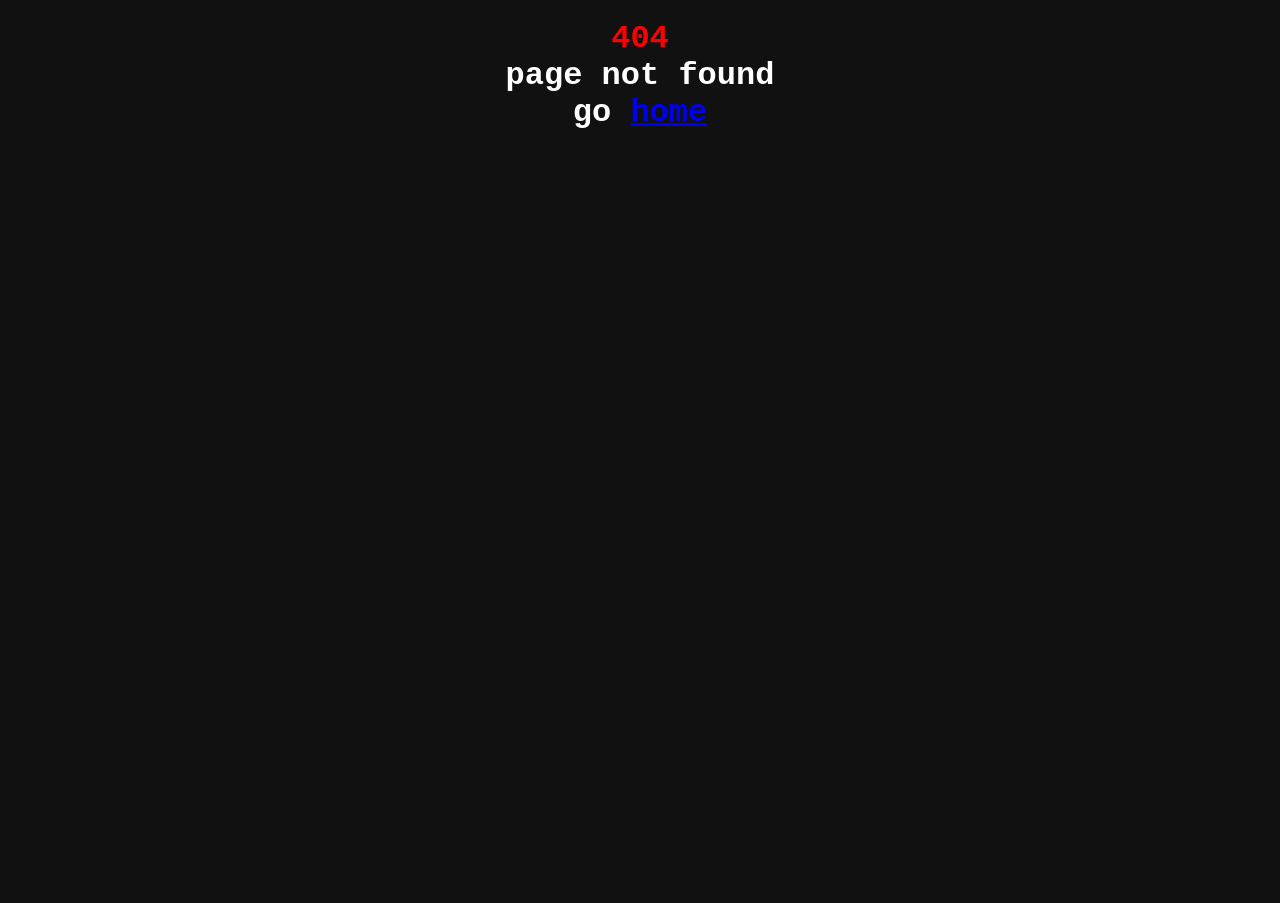
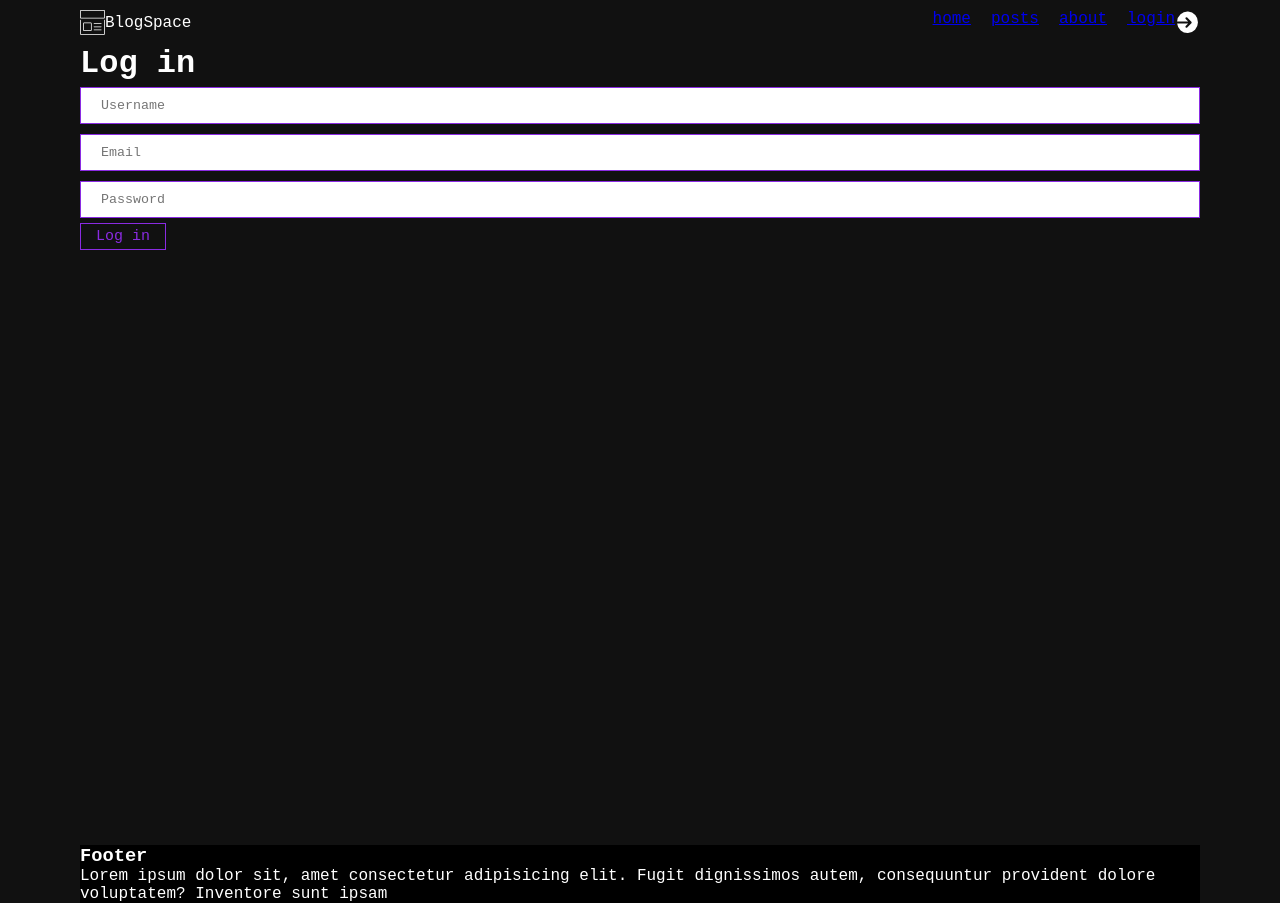
Before and after one commit to nessframe/BlogSpace, a React (Create React App) app: page /login in a window 1280 px wide. Before the commit this address had no page. Before the commit the page ends 800 px from the top, so only its background shows below. Built offline with nearby package versions, Linux system fonts and the light colour scheme.

Commit message:
implemented: authorization

```diff
--- a/src/App.js
+++ b/src/App.js
@@ -1,10 +1,18 @@
 import "./styles/App.css"
 import Routing from "./routing/Routing";
+import {AuthContext} from "./context/context";
+import {useState} from "react";
 
 function App() {
 
+    const [isAuth, setAuth] = useState(false)
     return (
-        <Routing />
+        <AuthContext.Provider value={{
+            isAuth,
+            setAuth,
+        }}>
+            <Routing />
+        </AuthContext.Provider>
     );
 }
 
--- a/src/Routing/Routing.jsx
+++ b/src/Routing/Routing.jsx
@@ -1,4 +1,4 @@
-import React from 'react';
+import React, {useContext} from 'react';
 import {createBrowserRouter, RouterProvider} from "react-router-dom";
 import Root from "./routes/Root";
 import Error from "./routes/Error";
@@ -6,8 +6,13 @@ import Home from "./routes/Home";
 import Posts from "./routes/Posts";
 import About from "./routes/About";
 import PostIdPage from "./routes/PostIdPage";
+import Login from "./routes/Login";
+import {AuthContext} from "../context/context";
+import Authorized from "./routes/Authorized";
 
 const Routing = () => {
+
+    const {isAuth} = useContext(AuthContext)
 
     const router = createBrowserRouter([
         {
@@ -34,6 +39,10 @@ const Routing = () => {
                 {
                     path: 'about',
                     element: <About />
+                },
+                {
+                    path: 'login',
+                    element: isAuth === false ? <Login /> : <Authorized />
                 }
             ]
         }
--- /dev/null
+++ b/src/Routing/routes/Authorized.jsx
@@ -0,0 +1,29 @@
+import React, {useContext} from 'react';
+import MyButton from "../../components/UI/button/MyButton";
+import {AuthContext} from "../../context/context";
+
+const Authorized = () => {
+
+    const {setAuth} = useContext(AuthContext)
+    const name = localStorage.getItem('name')
+    const email = localStorage.getItem('email')
+
+    const logout = () => {
+        localStorage.clear()
+        setAuth(false)
+    }
+
+    return (
+        <div>
+            <h1>hey {name}!</h1>
+            <br/> <br/> <br/>
+            <h1>you authorized:</h1>
+            <p>name: {name}</p>
+            <p>email: {email}</p>
+            <br/>
+            <MyButton onClick={logout}>log out</MyButton>
+        </div>
+    );
+};
+
+export default Authorized;
--- /dev/null
+++ b/src/Routing/routes/Login.jsx
@@ -0,0 +1,88 @@
+import React, {useContext, useEffect, useState} from 'react';
+import MyInput from "../../components/UI/input/MyInput";
+import MyButton from "../../components/UI/button/MyButton";
+import { AuthContext } from "../../context/context";
+
+const Login = () => {
+    const { setAuth } = useContext(AuthContext);
+
+    const [name, setName] = useState('');
+    const [email, setInputEmail] = useState('');
+    const [password, setPassword] = useState('');
+    const [errors, setErrors] = useState({ name: '', email: '', password: '' });
+
+    const validateForm = () => {
+        let valid = true;
+        let errors = {};
+
+        if (name.length < 4) {
+            errors.name = 'Username must be at least 4 characters long.';
+            valid = false;
+        }
+
+        const emailPattern = /^[^\s@]+@[^\s@]+\.[^\s@]+$/;
+        if (!emailPattern.test(email)) {
+            errors.email = 'Please enter a valid email address. example: user@gmail.com';
+            valid = false;
+        }
+
+        if (password.length < 8) {
+            errors.password = 'Password must be at least 8 characters long.';
+            valid = false;
+        }
+
+        setErrors(errors);
+        return valid;
+    };
+
+    const login = event => {
+        event.preventDefault();
+        if (validateForm()) {
+            setAuth(true);
+
+            localStorage.setItem('auth', 'true');
+            localStorage.setItem('name', name);
+            localStorage.setItem('email', email);
+        }
+    };
+    useEffect(() => {
+        if (localStorage.getItem('auth')) {
+            setAuth(true);
+        }
+    }, []);
+
+    return (
+        <div>
+            <h1>Log in</h1>
+            <form onSubmit={login}>
+                <MyInput
+                    type="text"
+                    placeholder="Username"
+                    onChange={event => setName(event.target.value)}
+                    value={name}
+                />
+                {errors.name && <p style={{color: 'red'}}>{errors.name}</p>}
+
+                <MyInput
+                    type="text"
+                    placeholder="Email"
+                    onChange={event => setInputEmail(event.target.value)}
+                    value={email}
+                />
+                {errors.email && <p style={{color: 'red'}}>{errors.email}</p>}
+
+                <MyInput
+                    type="password"
+                    placeholder="Password"
+                    value={password}
+                    onChange={event => setPassword(event.target.value)}
+                />
+                {errors.password && <p style={{color: 'red'}}>{errors.password}</p>}
+
+                <MyButton>Log in</MyButton>
+            </form>
+        </div>
+    );
+};
+
+export default Login;
--- a/src/components/navbar/Navbar.jsx
+++ b/src/components/navbar/Navbar.jsx
@@ -1,8 +1,13 @@
 import { Link } from 'react-router-dom'
 import styles from './Navbar.module.css'
 import logo from './logo.svg'
+import loginIcon from  './login.svg'
 
 export default function Navbar() {
+
+    const auth = localStorage.getItem('auth')
+    const name = localStorage.getItem('name')
+
     return(
         <div className={styles.navbar}>
             <Link to="/home" className={styles.logo}>
@@ -13,6 +18,12 @@ export default function Navbar() {
                 <Link className={styles.link} to="/home">home</Link>
                 <Link className={styles.link} to="/posts">posts</Link>
                 <Link className={styles.link} to="/about">about</Link>
+                <div className={styles.linkLoginCont}>
+                    <Link to="/login" className={styles.linkLogin}>
+                        <span>{auth ? `${name}`: 'login'}</span>
+                        <img src={loginIcon} alt={''}/>
+                    </Link>
+                </div>
             </div>
         </div>
     )
--- a/src/components/navbar/Navbar.module.css
+++ b/src/components/navbar/Navbar.module.css
@@ -8,7 +8,12 @@
     margin-right: 20px;
     cursor: pointer;
 }
-
+.linkLoginCont {
+    display: inline-block;
+}
+.linkLogin {
+    display: flex;
+}
 .logo {
     display: flex;
     align-items: center;
--- /dev/null
+++ b/src/context/context.js
@@ -0,0 +1,3 @@
+import {createContext} from "react";
+
+export const AuthContext = createContext(null)
```
Also changed, not shown: src/components/navbar/login.svg (added).
